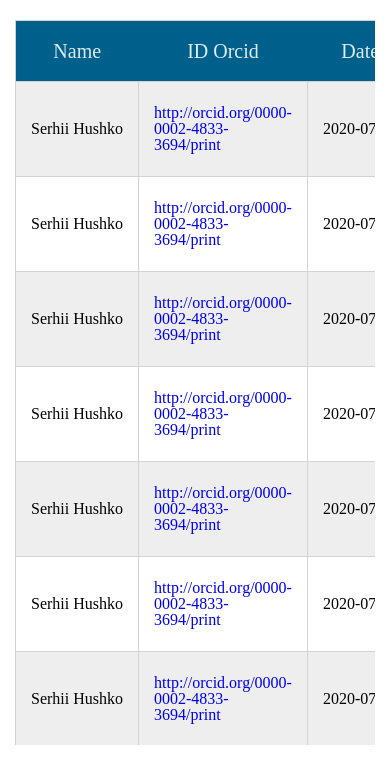
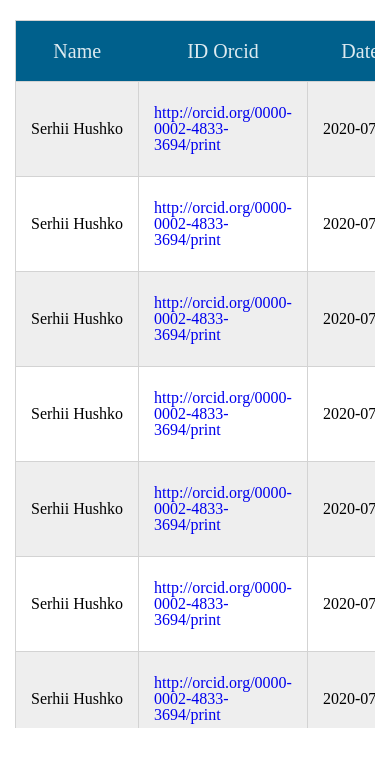
Before and after one commit to Mr-Quiet/import-orcid, a plain HTML site: page index.html in a window 390 px wide. Shown: the part 76-844 px from the top of the page. Drawn offline with Linux system fonts and the light colour scheme; files whose address does not match are found by name.

Commit message:
Update style.css

```diff
--- a/css/style.css
+++ b/css/style.css
@@ -594,7 +594,7 @@ table {
   }
   .content__row {
     width: calc(100vw - 30px);
-    height: calc(100vh - 119px);
+/*     height: calc(100vh - 119px); */
   }
 }
 
```
